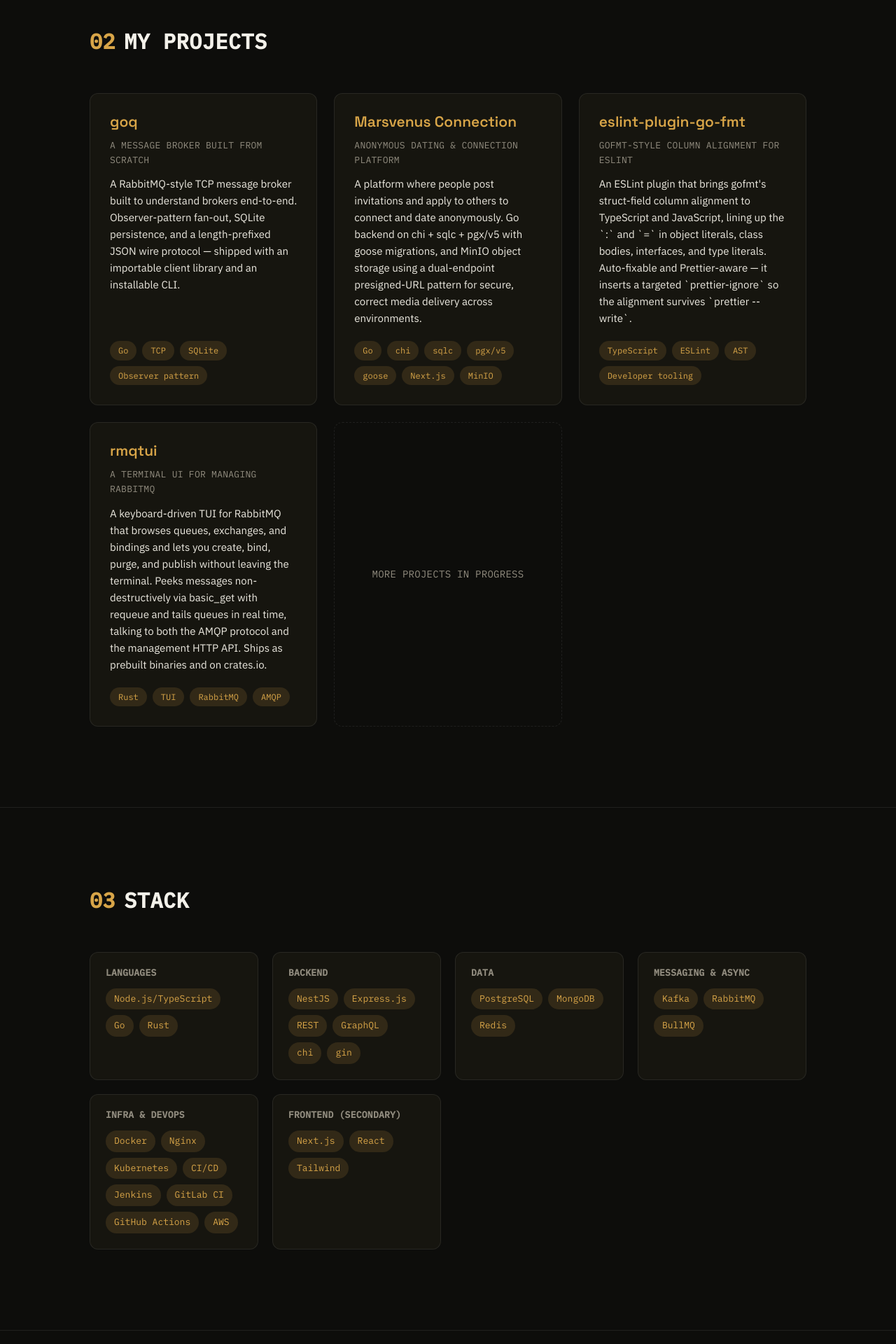
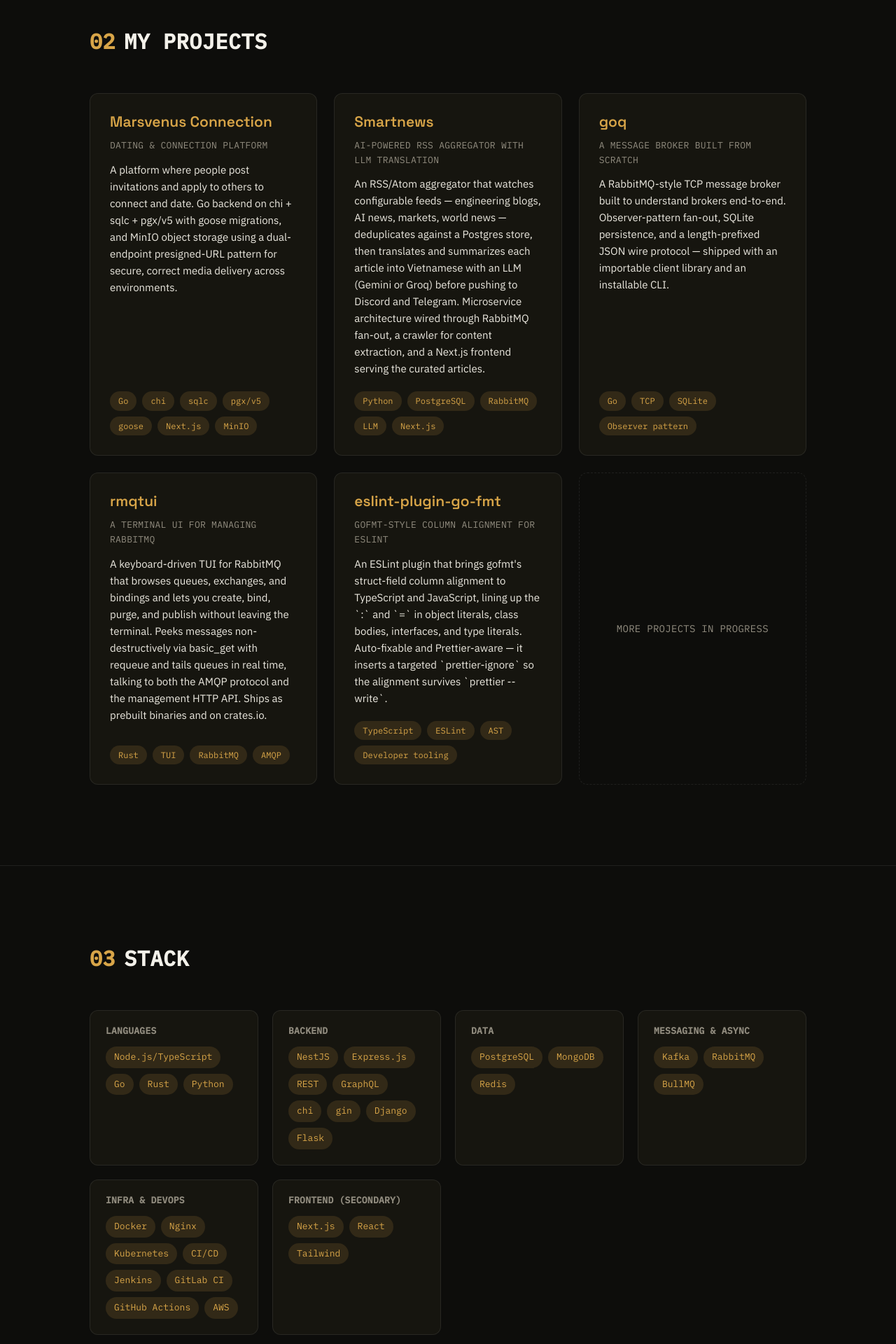
Before and after one commit to dobadevv/dobadev-portfolio, a React (Vite) app: page / in a window 1280 px wide. Shown: the part 1860-3780 px from the top of the page at 70% size. Built offline with nearby package versions, Linux system fonts and the light colour scheme.

Commit message:
feat: update

```diff
--- a/src/components/Experience/data.ts
+++ b/src/components/Experience/data.ts
@@ -8,12 +8,11 @@
 
 export const experienceEntries: ExperienceEntry[] = [
   {
-    dateRange: 'Sep 2024 – Present',
+    dateRange: 'Sep 2024 – May 2026',
     company: 'Finviet',
     role: 'Backend Engineer',
     description:
       'Building ECOPOS, a multi-tenant POS/e-commerce/DMS platform, from scratch with Clean Architecture — NestJS, Kafka, RabbitMQ, BullMQ, PostgreSQL, Redis, Elasticsearch.',
-    current: true,
   },
   {
     dateRange: 'Jul 2023 – Aug 2024',
--- a/src/components/Projects/data.ts
+++ b/src/components/Projects/data.ts
@@ -8,6 +8,22 @@
 
 export const projects: Project[] = [
   {
+    title: 'Marsvenus Connection',
+    url: 'https://connection.marsvenus.vn/login',
+    subtitle: 'Dating & connection platform',
+    description:
+      'A platform where people post invitations and apply to others to connect and date. Go backend on chi + sqlc + pgx/v5 with goose migrations, and MinIO object storage using a dual-endpoint presigned-URL pattern for secure, correct media delivery across environments.',
+    tags: ['Go', 'chi', 'sqlc', 'pgx/v5', 'goose', 'Next.js', 'MinIO'],
+  },
+  {
+    title: 'Smartnews',
+    url: 'https://news.dobadev.io.vn',
+    subtitle: 'AI-powered RSS aggregator with LLM translation',
+    description:
+      'An RSS/Atom aggregator that watches configurable feeds — engineering blogs, AI news, markets, world news — deduplicates against a Postgres store, then translates and summarizes each article into Vietnamese with an LLM (Gemini or Groq) before pushing to Discord and Telegram. Microservice architecture wired through RabbitMQ fan-out, a crawler for content extraction, and a Next.js frontend serving the curated articles.',
+    tags: ['Python', 'PostgreSQL', 'RabbitMQ', 'LLM', 'Next.js'],
+  },
+  {
     title: 'goq',
     url: 'https://github.com/dobadevv/goq',
     subtitle: 'A message broker built from scratch',
@@ -16,12 +32,12 @@
     tags: ['Go', 'TCP', 'SQLite', 'Observer pattern'],
   },
   {
-    title: 'Marsvenus Connection',
-    url: 'https://connection.dev.marsvenus.com.vn/en/login',
-    subtitle: 'Anonymous dating & connection platform',
+    title: 'rmqtui',
+    url: 'https://github.com/dobadevv/rmqtui',
+    subtitle: 'A terminal UI for managing RabbitMQ',
     description:
-      'A platform where people post invitations and apply to others to connect and date anonymously. Go backend on chi + sqlc + pgx/v5 with goose migrations, and MinIO object storage using a dual-endpoint presigned-URL pattern for secure, correct media delivery across environments.',
-    tags: ['Go', 'chi', 'sqlc', 'pgx/v5', 'goose', 'Next.js', 'MinIO'],
+      'A keyboard-driven TUI for RabbitMQ that browses queues, exchanges, and bindings and lets you create, bind, purge, and publish without leaving the terminal. Peeks messages non-destructively via basic_get with requeue and tails queues in real time, talking to both the AMQP protocol and the management HTTP API. Ships as prebuilt binaries and on crates.io.',
+    tags: ['Rust', 'TUI', 'RabbitMQ', 'AMQP'],
   },
   {
     title: 'eslint-plugin-go-fmt',
@@ -31,12 +47,4 @@
       "An ESLint plugin that brings gofmt's struct-field column alignment to TypeScript and JavaScript, lining up the `:` and `=` in object literals, class bodies, interfaces, and type literals. Auto-fixable and Prettier-aware — it inserts a targeted `prettier-ignore` so the alignment survives `prettier --write`.",
     tags: ['TypeScript', 'ESLint', 'AST', 'Developer tooling'],
   },
-  {
-    title: 'rmqtui',
-    url: 'https://github.com/dobadevv/rmqtui',
-    subtitle: 'A terminal UI for managing RabbitMQ',
-    description:
-      'A keyboard-driven TUI for RabbitMQ that browses queues, exchanges, and bindings and lets you create, bind, purge, and publish without leaving the terminal. Peeks messages non-destructively via basic_get with requeue and tails queues in real time, talking to both the AMQP protocol and the management HTTP API. Ships as prebuilt binaries and on crates.io.',
-    tags: ['Rust', 'TUI', 'RabbitMQ', 'AMQP'],
-  },
 ]
--- a/src/components/Stack/data.ts
+++ b/src/components/Stack/data.ts
@@ -4,8 +4,8 @@
 }
 
 export const stackGroups: StackGroup[] = [
-  { label: 'Languages', items: ['Node.js/TypeScript', 'Go', 'Rust'] },
-  { label: 'Backend', items: ['NestJS', 'Express.js', 'REST', 'GraphQL', 'chi', 'gin'] },
+  { label: 'Languages', items: ['Node.js/TypeScript', 'Go', 'Rust', 'Python'] },
+  { label: 'Backend', items: ['NestJS', 'Express.js', 'REST', 'GraphQL', 'chi', 'gin', 'Django', 'Flask'] },
   { label: 'Data', items: ['PostgreSQL', 'MongoDB', 'Redis'] },
   { label: 'Messaging & async', items: ['Kafka', 'RabbitMQ', 'BullMQ'] },
   {
```
